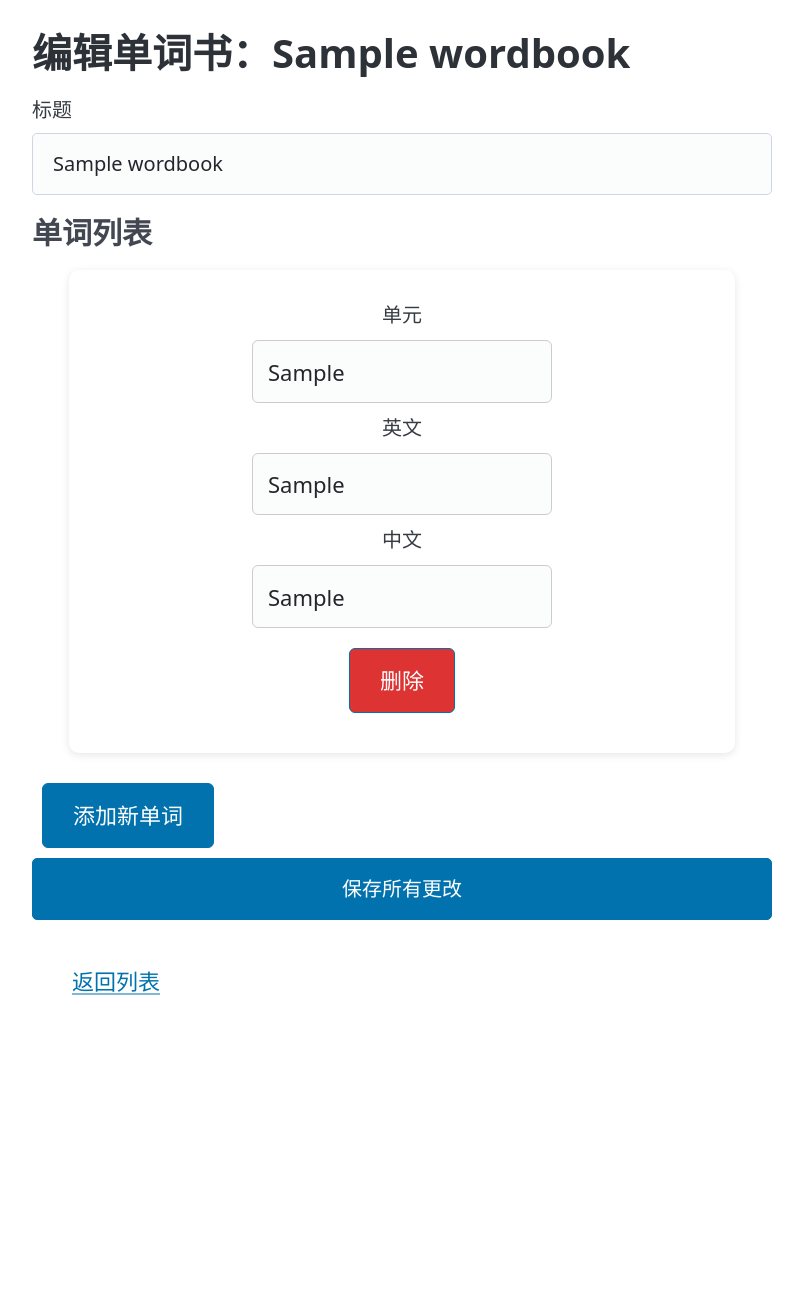
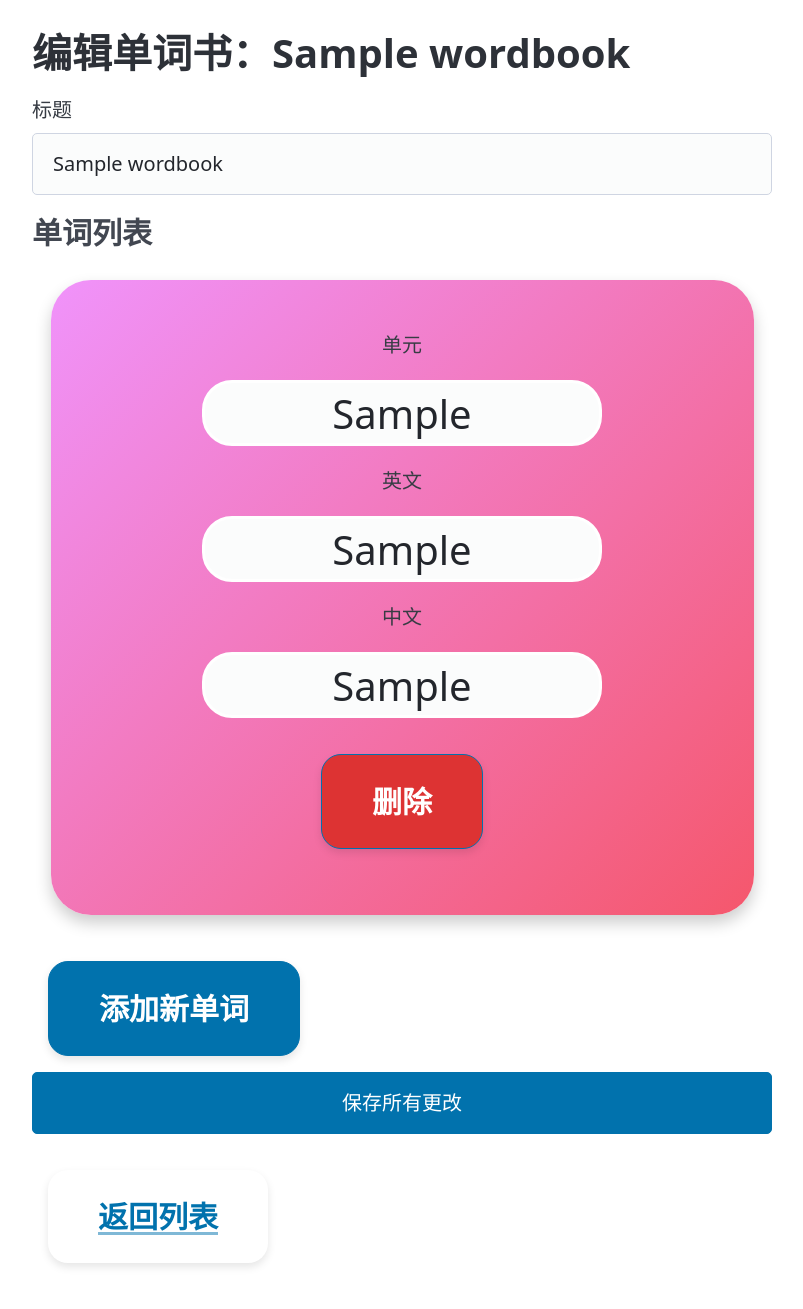
Before and after one commit to lucyfer81/vocabapp, a Flask app: page /wordbook/1/edit in a window 1280 px wide. Shown: the whole page, without its empty margins (238-1041 px from the left). Before the commit the page ends 995 px from the top, so only its background shows below. Run offline with Flask 3, Linux system fonts and the light colour scheme; the visitor is signed in with stand-in values (Sample User, id 1); tables that the repository leaves empty hold one stand-in row (values such as "Sample post").

Commit message:
updated UI side

```diff
--- a/app.py
+++ b/app.py
@@ -650,4 +650,4 @@
         return render_template('admin_user_progress.html', users=user_progress_data)
 
 if __name__ == '__main__':
-    app.run(host='0.0.0.0', port=5000, debug=True)
+    app.run(host='0.0.0.0', port=5003, debug=True)
--- a/static/custom.css
+++ b/static/custom.css
@@ -60,49 +60,55 @@
 /* Card container for practice and review pages */
 .card-container {
     display: grid;
-    gap: 1.5rem;
-    margin-bottom: 1.5rem;
-    padding: 1rem;
+    gap: 2rem;
+    margin-bottom: 2rem;
+    padding: 1.5rem;
 }
 
-/* Word card styling for practice_a, practice_b, and review_mode_b */
+/* 儿童友好卡片 */
 .word-card {
-    background: #fff;
-    border-radius: 0.5rem;
-    box-shadow: 0 2px 8px rgba(0, 0, 0, 0.1);
-    padding: 1.5rem;
-    margin: 1rem auto;
-    max-width: 90%;
+    background: linear-gradient(135deg, #f093fb 0%, #f5576c 100%);
+    border-radius: 2rem;
+    box-shadow: 0 8px 16px rgba(0, 0, 0, 0.2);
+    padding: 2.5rem;
+    margin: 1.5rem auto;
+    max-width: 95%;
     width: 100%;
     text-align: center;
     transition: transform 0.2s ease-in-out;
 }
 
 .word-card p {
-    font-size: 1.2rem;
-    margin: 0.75rem 0;
-    color: #333;
+    font-size: 2rem;
+    margin: 1.5rem 0;
+    color: white;
+    font-weight: bold;
 }
 
 .word-card input[type="text"] {
     width: 80%;
-    max-width: 300px;
-    padding: 0.75rem;
-    font-size: 1.1rem;
-    border: 1px solid #ccc;
-    border-radius: 0.3rem;
-    margin: 0.5rem auto;
+    max-width: 400px;
+    padding: 1.5rem;
+    font-size: 2rem;
+    border: 3px solid #fff;
+    border-radius: 1.5rem;
+    margin: 1rem auto;
     display: block;
+    text-align: center;
 }
 
-/* Button styling for touch-friendliness */
+/* 儿童友好大按钮 */
 .btn {
-    padding: 0.75rem 1.5rem;
-    font-size: 1.1rem;
-    margin: 0.5rem;
-    border-radius: 0.3rem;
+    padding: 1.2rem 2.5rem;
+    font-size: 1.5rem;
+    margin: 0.8rem;
+    border-radius: 1rem;
     display: inline-block;
     transition: background-color 0.2s, transform 0.1s;
+    min-width: 120px;
+    min-height: 60px;
+    font-weight: bold;
+    box-shadow: 0 4px 8px rgba(0,0,0,0.1);
 }
 
 .btn:hover {
@@ -112,6 +118,20 @@
 
 .btn:active {
     transform: scale(0.95);
+}
+
+/* 儿童专用按钮样式 */
+.btn-kids {
+    background: linear-gradient(135deg, #667eea 0%, #764ba2 100%);
+    color: white;
+    border: none;
+    font-size: 1.8rem;
+    padding: 1.5rem 3rem;
+    border-radius: 2rem;
+}
+
+.btn-kids:hover {
+    background: linear-gradient(135deg, #764ba2 0%, #667eea 100%);
 }
 
 .btn-danger {
--- a/templates/login.html
+++ b/templates/login.html
@@ -15,7 +15,10 @@
             <input type="text" id="username" name="username" required>
             <label for="password">密码</label>
             <input type="password" id="password" name="password" required>
-            <button type="submit">登录</button>
+            <label>
+                <input type="checkbox" id="remember-me"> 记住用户名
+            </label>
+            <button type="submit" class="btn-kids">登录</button>
         </form>
         <p><a href="{{ url_for('register') }}">没有账户？去注册</a></p>
         <div id="message"></div>
```
Also changed, not shown: static/scripts.js (+42 -1 lines).
